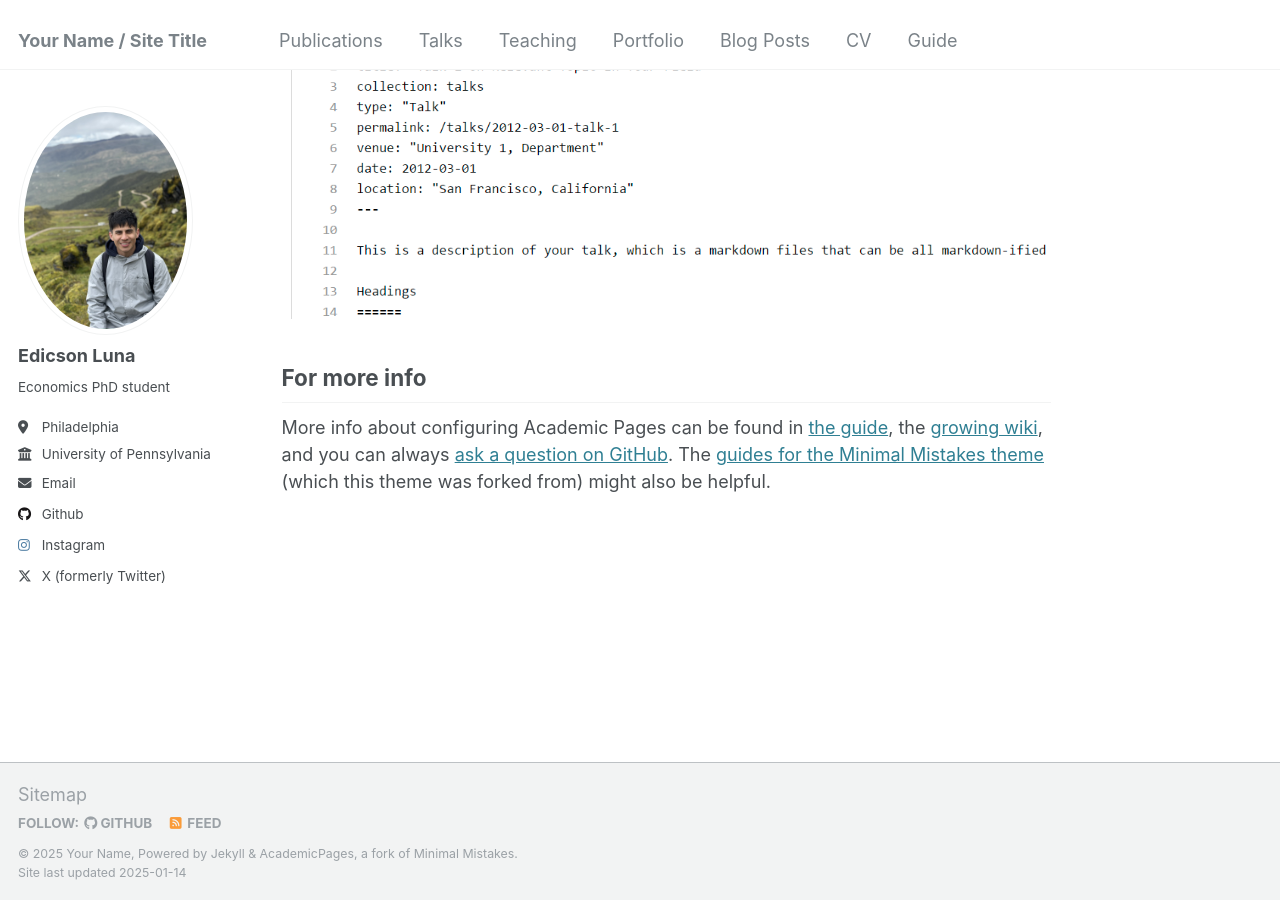
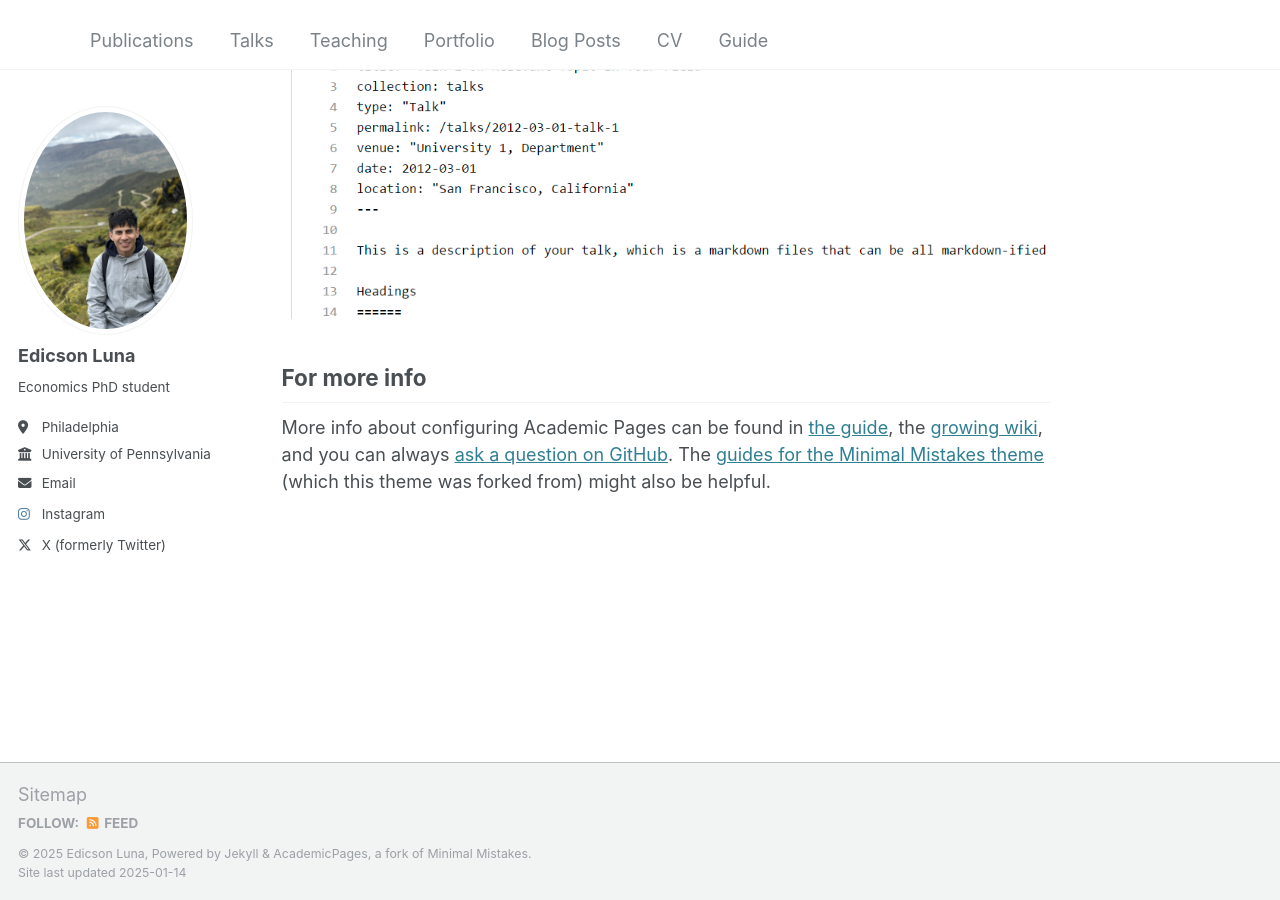
Before and after one commit to edicsonluna/edicsonluna.github.io, a Jekyll site: the page built from _pages/about.md, in a window 1280 px wide and 900 px high, scrolled down 2643 px. Built offline with Jekyll 4.4.1, drawn with Linux system fonts in a browser that asks for light colours.

Commit message:
Update _config.yml

```diff
--- a/_config.yml
+++ b/_config.yml
@@ -8,10 +8,10 @@
 
 # Basic Site Settings
 locale                   : "en-US"
-title                    : "Your Name / Site Title"
+title                    : ""
 title_separator          : "-"
-name                     : &name "Your Name"
-description              : &description "personal description"
+name                     : &name "Edicson Luna"
+description              : &description "Personal academic webpage"
 url                      : https://edicsonluna.github.io # the base hostname & protocol for your site e.g. "https://[your GitHub username].github.io"
 baseurl                  : "" # the subpath of your site, e.g. "/blog"
 repository               : "edicsonluna/edicsonluna.github.io"
@@ -44,7 +44,7 @@ author:
   bitbucket        : # Username - Update with your username on the site
   codepen          : # Username
   dribbble         : # Username
-  github           : "edicsonluna"
+  github           : # "edicsonluna"
   kaggle           : # Username
   stackoverflow    : # User number or user number and name (i.e., use "1" or "1/jeff-atwood")
 
```
